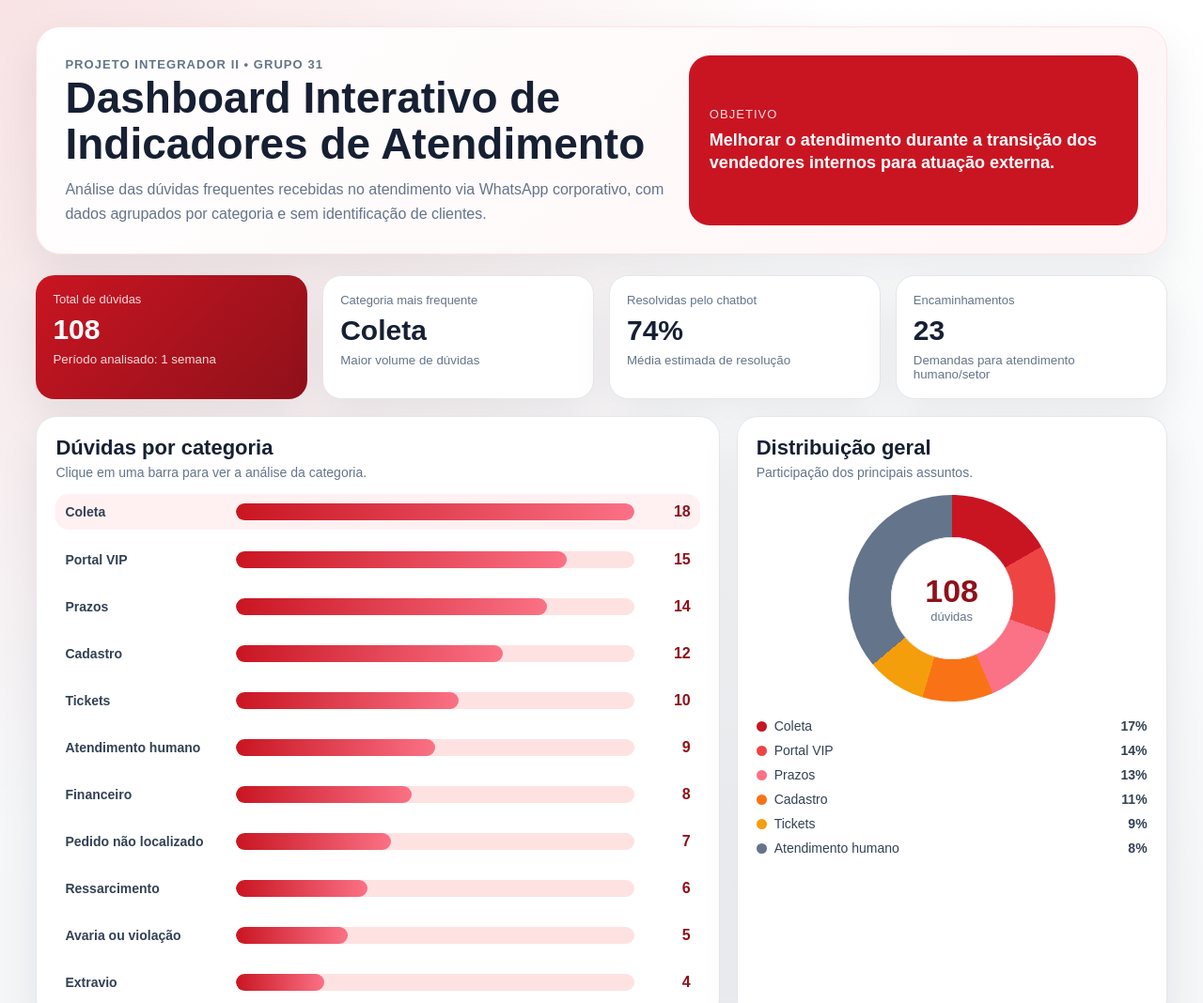
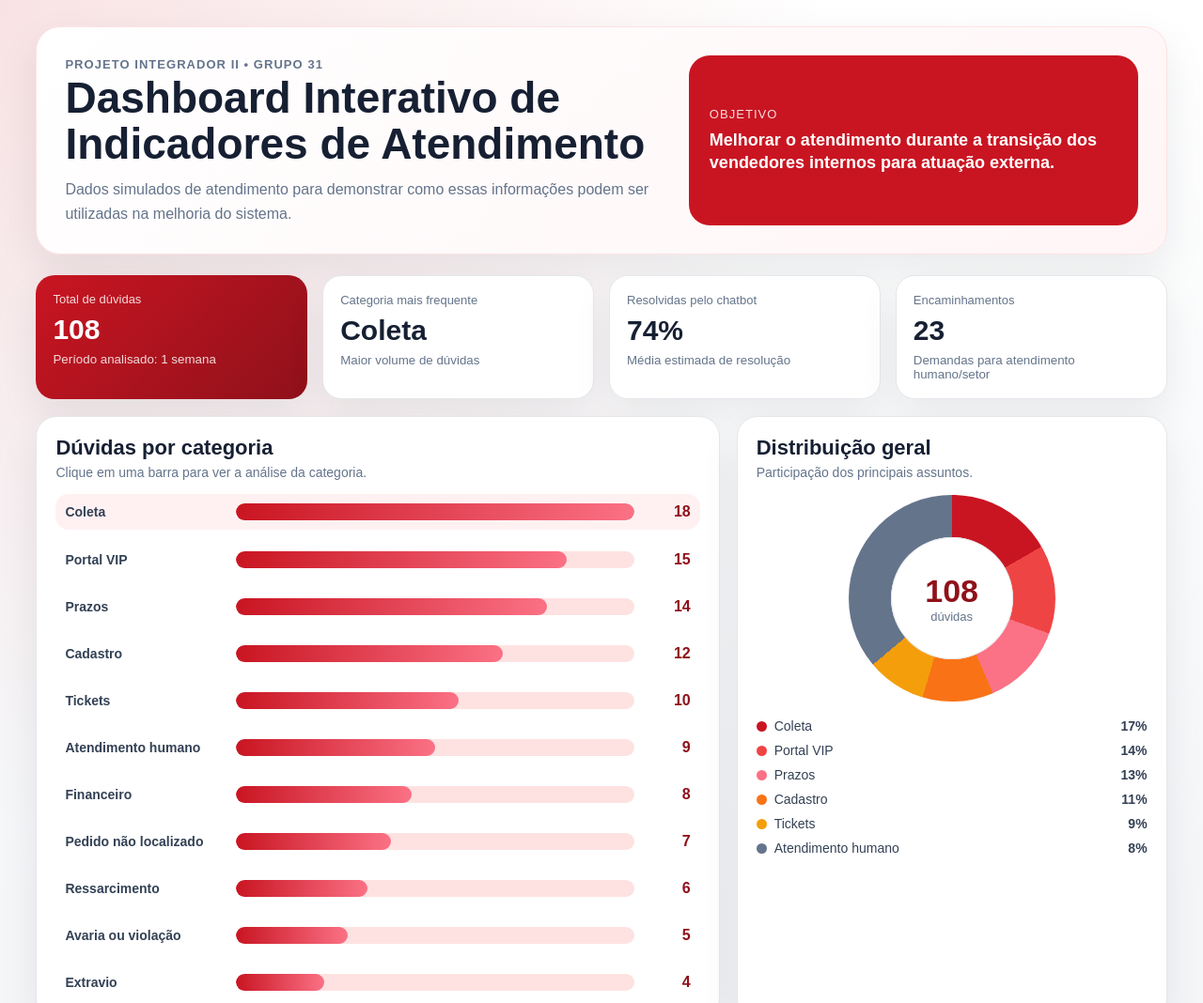
Before and after one commit to EversonBastos/JTEXPRESS, a plain HTML site: page Dashboard/index.html in a window 1280 px wide. Shown: the top 1068 px of the page at 94% size. Drawn offline with Linux system fonts and the light colour scheme.

Commit message:
Update index.html
atualização codigo

```diff
--- a/Dashboard/index.html
+++ b/Dashboard/index.html
@@ -13,8 +13,7 @@
         <p class="tag">Projeto Integrador II • Grupo 31</p>
         <h1>Dashboard Interativo de Indicadores de Atendimento</h1>
         <p>
-          Análise das dúvidas frequentes recebidas no atendimento via WhatsApp corporativo,
-          com dados agrupados por categoria e sem identificação de clientes.
+          Dados simulados de atendimento para demonstrar como essas informações podem ser utilizadas na melhoria do sistema.
         </p>
       </div>
 
```
